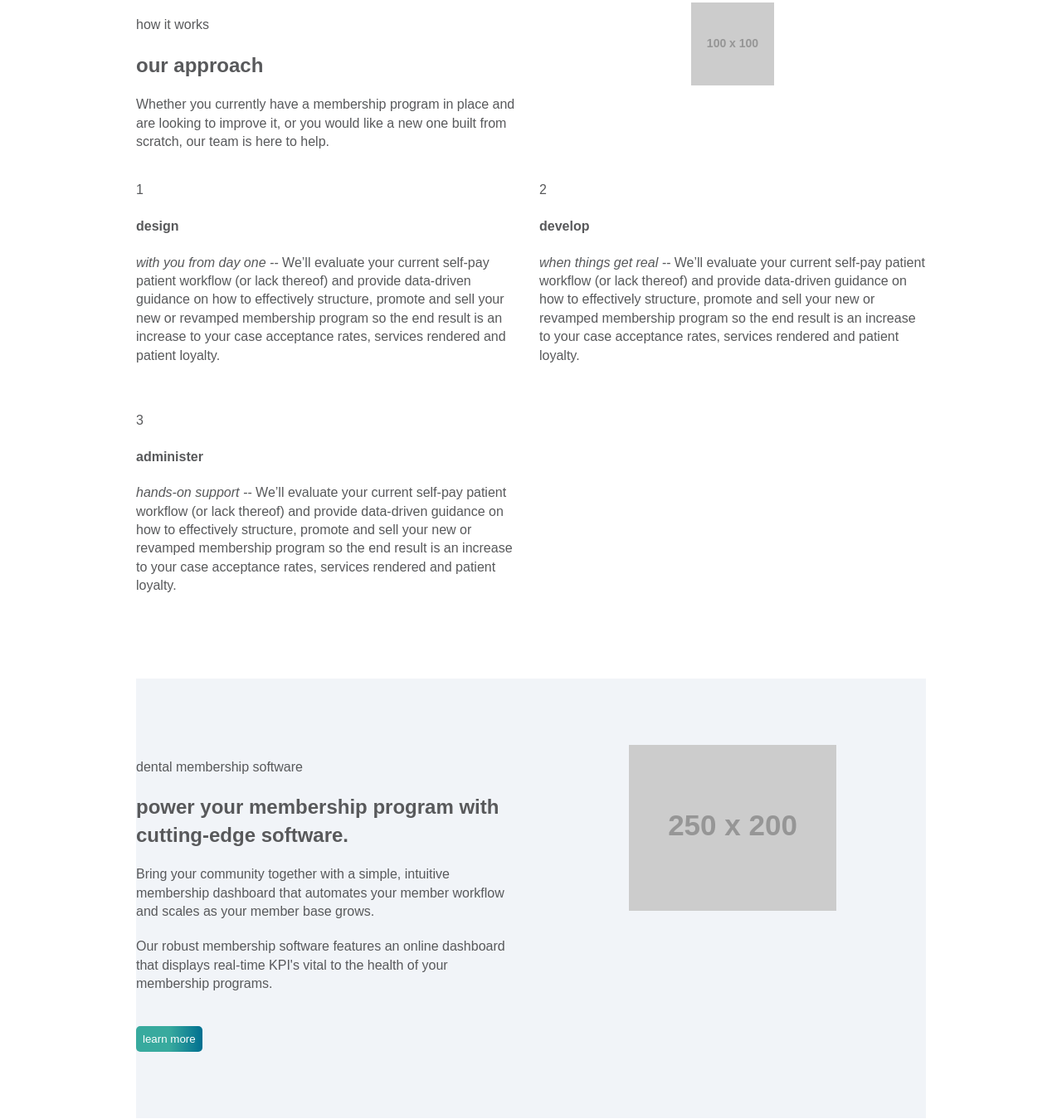
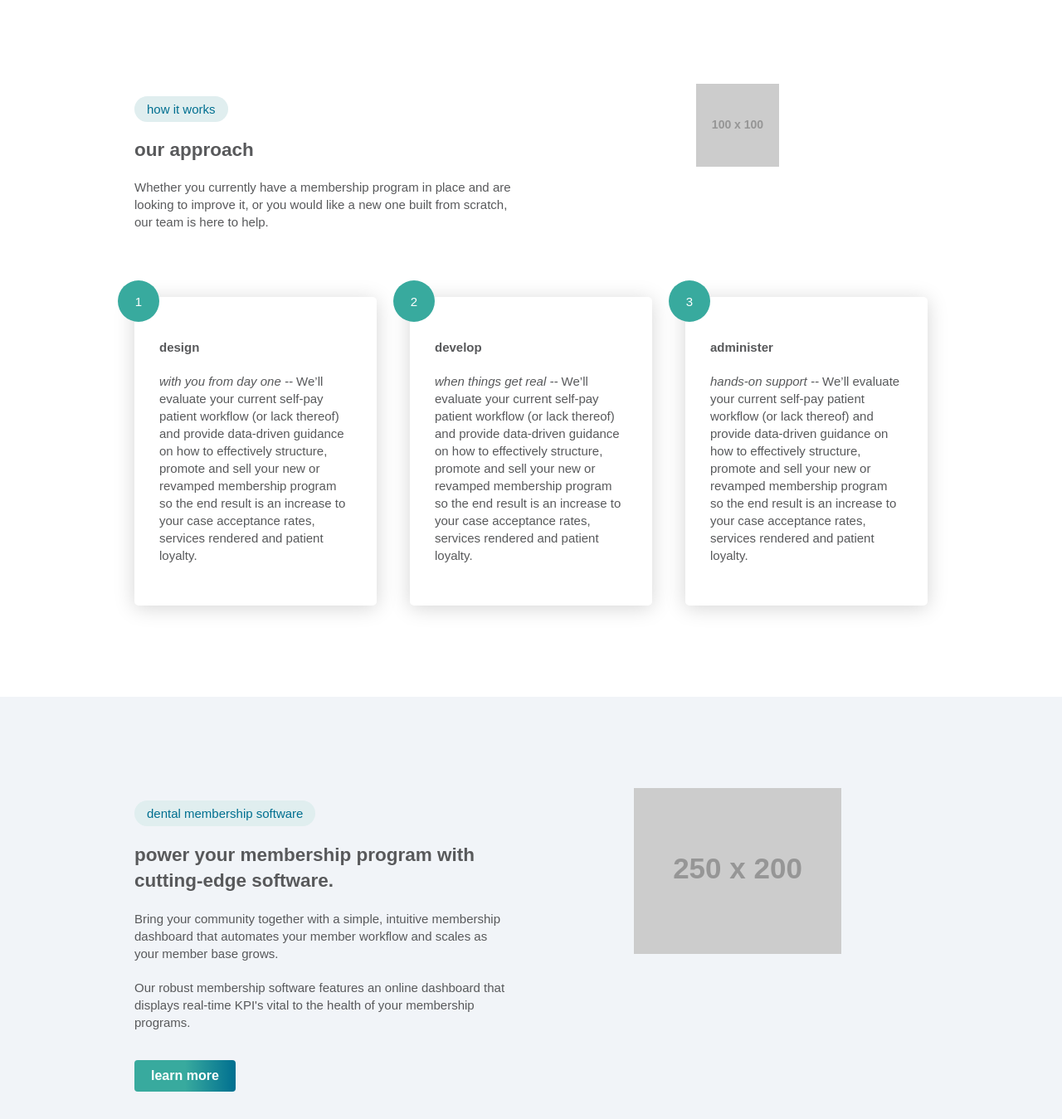
Before and after one commit to CodingGabe/membersy, a Gatsby site: page / in a window 1280 px wide. Shown: the part 1149-2498 px from the top of the page at 83% size. Built offline with nearby package versions, Linux system fonts and the light colour scheme; Gatsby itself is replaced by a stand-in of ours; placeholder pictures from the web are drawn by us.

Commit message:
update styles

```diff
--- a/src/components/Main.js
+++ b/src/components/Main.js
@@ -1,17 +1,16 @@
 import React from "react"
 import Link from "gatsby-link"
-import Layout from "../components/Layout"
+import { graphql } from "gatsby"
+import Img from "gatsby-image"
 
 class Main extends React.Component {
   render() {
     return (
       <main>
-        <Layout>
         <Hero />
         <Experience />
         <Approach />
         <Software />
-        </Layout>
       </main>
     )
   }
@@ -19,13 +18,14 @@ class Main extends React.Component {
 
 const Hero = () => (
   <section className="hero">
+    <div className="container">
       <div className="membersy_grid--wrapper">
         <div className="membersy_grid--item">
-        <h1>membership dentistry has arrived</h1>
+          <h1 className="membersy_heading">membership dentistry has arrived</h1>
           <p>
-          Today's consumers have come to expect a highly personal and connected
-          experience in everything they do. It's time denistry met those
-          expectations.
+            Today's consumers have come to expect a highly personal and
+            connected experience in everything they do. It's time denistry met
+            those expectations.
           </p>
           <div className="btn_wrapper">
             <button className="membersy_btn--primary">
@@ -41,19 +41,22 @@ const Hero = () => (
           <img src="https://via.placeholder.com/150" alt="placeholder" />
         </div>
       </div>
+    </div>
   </section>
 )
 
 const Experience = () => (
   <section className="experience background_gray">
-    <h2>a membership experience</h2>
+    <div className="container u_text--center">
+      <h2 className="membersy_subheading">a membership experience</h2>
       <p>
-      We're membersy, an Austin, Texas-based digital health company that prvieds
-      dental practices with thoughtfully designed membership programs to make
-      dental care more approachable.
+        We're membersy, an Austin, Texas-based digital health company that
+        prvieds dental practices with thoughtfully designed membership programs
+        to make dental care more approachable.
       </p>
       <div className="mac_box--wrapper">
         <img src="https://via.placeholder.com/100x100" alt="placeholder" />
+        <div className="u_flex--text">
         <h4>
           welcome to <span className="color_membersy">membersy</span>
         </h4>
@@ -63,85 +66,117 @@ const Experience = () => (
           administered dental membership program.
         </p>
         </div>
+      </div>
       <Link to="/">learn more about dental membership plans</Link>
+    </div>
   </section>
 )
 
 const Approach = () => (
   <section className="approach">
+    <div className="container">
       <div className="membersy_grid--wrapper">
         <div className="membersy_grid--item">
           <p className="membersy_badge">how it works</p>
-        <h2>our approach</h2>
+          <h2 className="membersy_subheading">our approach</h2>
           <p>
             Whether you currently have a membership program in place and are
-          looking to improve it, or you would like a new one built from scratch,
-          our team is here to help.
+            looking to improve it, or you would like a new one built from
+            scratch, our team is here to help.
           </p>
         </div>
         <div className="membersy_grid--item">
           <img src="https://via.placeholder.com/100x100" alt="placeholder" />
         </div>
       </div>
-    <div className="membersy_grid--wrapper">
-      <div className="membersy_grid--item">
+      <div className="membersy_grid--wrapper u_spacing--top">
+        <div className="membersy_grid--item-3">
           <div className="membersy_card">
-          <p className="number_badge">1</p>
+            <div className="number_badge">1</div>
             <h4>design</h4>
             <p>
               <em>with you from day one --</em> We’ll evaluate your current
-            self-pay patient workflow (or lack thereof) and provide data-driven
-            guidance on how to effectively structure, promote and sell your new
-            or revamped membership program so the end result is an increase to
-            your case acceptance rates, services rendered and patient loyalty.
+              self-pay patient workflow (or lack thereof) and provide
+              data-driven guidance on how to effectively structure, promote and
+              sell your new or revamped membership program so the end result is
+              an increase to your case acceptance rates, services rendered and
+              patient loyalty.
             </p>
           </div>
         </div>
-      <div className="membersy_grid--item">
+        <div className="membersy_grid--item-3">
           <div className="membersy_card">
-          <p className="number_badge">2</p>
+            <div className="number_badge">2</div>
             <h4>develop</h4>
             <p>
               <em>when things get real --</em> We’ll evaluate your current
-            self-pay patient workflow (or lack thereof) and provide data-driven
-            guidance on how to effectively structure, promote and sell your new
-            or revamped membership program so the end result is an increase to
-            your case acceptance rates, services rendered and patient loyalty.
+              self-pay patient workflow (or lack thereof) and provide
+              data-driven guidance on how to effectively structure, promote and
+              sell your new or revamped membership program so the end result is
+              an increase to your case acceptance rates, services rendered and
+              patient loyalty.
             </p>
           </div>
         </div>
-      <div className="membersy_grid--item">
+        <div className="membersy_grid--item-3">
           <div className="membersy_card">
-          <p className="number_badge">3</p>
+            <div className="number_badge">3</div>
             <h4>administer</h4>
             <p>
               <em>hands-on support --</em> We’ll evaluate your current self-pay
-            patient workflow (or lack thereof) and provide data-driven guidance
-            on how to effectively structure, promote and sell your new or
-            revamped membership program so the end result is an increase to your
-            case acceptance rates, services rendered and patient loyalty.
+              patient workflow (or lack thereof) and provide data-driven
+              guidance on how to effectively structure, promote and sell your
+              new or revamped membership program so the end result is an
+              increase to your case acceptance rates, services rendered and
+              patient loyalty.
             </p>
+          </div>
         </div>
       </div>
     </div>
   </section>
 )
 
-const Software = () => (
+const Software = ({ data }) => (
   <section className="software background_gray">
+    <div className="container">
       <div className="membersy_grid--wrapper">
         <div className="membersy_grid--item">
           <p className="membersy_badge">dental membership software</p>
-    <h2>power your membership program with cutting-edge software.</h2>
-    <p>Bring your community together with a simple, intuitive membership dashboard that automates your member workflow and scales as your member base grows.</p>
-    <p>Our robust membership software features an online dashboard that displays real-time KPI's vital to the health of your membership programs.</p>
-    <button className="membersy_btn">learn more</button>
+          <h2 className="membersy_subheading">power your membership program with cutting-edge software.</h2>
+          <p>
+            Bring your community together with a simple, intuitive membership
+            dashboard that automates your member workflow and scales as your
+            member base grows.
+          </p>
+          <p>
+            Our robust membership software features an online dashboard that
+            displays real-time KPI's vital to the health of your membership
+            programs.
+          </p>
+          <button className="membersy_btn u_spacing--top-small">learn more</button>
         </div>
         <div className="membersy_grid--item">
+          {/* <Img fixed={data.file.childImageSharp.fixed} /> */}
           <img src="https://via.placeholder.com/250x200" alt="placeholder" />
+        </div>
       </div>
     </div>
   </section>
 )
 
+export const query = graphql`
+  query {
+    file(relativePath: { eq: "/dash-components.jpg" }) {
+      childImageSharp {
+        # Specify the image processing specifications right in the query.
+        # Makes it trivial to update as your page's design changes.
+        fixed(width: 125, height: 125) {
+          ...GatsbyImageSharpFixed
+        }
+      }
+    }
+  }
+`
+
 export default Main
--- a/src/styles/_buttons.scss
+++ b/src/styles/_buttons.scss
@@ -1,15 +1,22 @@
 @import "tokens";
+
+.btn_wrapper {
+    margin-top: 30px;
+}
 
 .membersy_btn,
 .membersy_btn--primary,
 .membersy_btn--secondary {
     display: inline-block;
-    padding: .5rem;
+    padding: 1rem 2rem;
     color: $color_white;
     border-radius: $border_round;
     border: none;
-    margin-top: 20px;
     transition: all .2s ease-in-out;
+    color: $color_white;
+    text-decoration: none;
+    font-size: 16px;
+    font-weight: $bold;
     &:hover {
         color: $color_white;
         box-shadow: 0 2px 20px rgba(0,0,0,.27);
--- a/src/styles/_main.scss
+++ b/src/styles/_main.scss
@@ -28,7 +28,7 @@ main {
 }
 footer {
     grid-area: footer;
-    font-size: .75rem;
+    font-size: 1.2rem;
     background: #F1F4F8;
     .container {
         display: flex;
@@ -61,6 +61,18 @@ section {
     padding: 80px 0;
 }
 
+.mac_box--wrapper {
+    display: flex;
+    margin: 40px 0;
+    background-color: $color_white;
+    padding: $baseline * 2;
+    border-radius: 5px;
+    box-shadow: 0 3px 24px rgba(0,0,0,.17);
+    img {
+        margin-right: 40px;
+    }
+}
+
 @media (min-width: 800px) {
     .membersy_grid--wrapper {
         display: grid;
@@ -73,6 +85,30 @@ section {
     .membersy_grid--item {
         grid-column: span 6;
         justify-self: center;
+    }
+    .membersy_grid--item-3 {
+        grid-column: span 4;
+    }
+}
+
+.membersy_card {
+    position: relative;
+    padding: $baseline * 2;
+    border-radius: 5px;
+    box-shadow: 0 3px 24px rgba(0,0,0,.17);
+    .number_badge {
+        position: absolute;
+        top: -20px;
+        left: -20px;
+        display: flex;
+        justify-content: center;
+        align-items: center;
+        background-color: $color_primary;
+        color: $color_white;
+        padding: 10px;
+        border-radius: 50%;
+        height: 50px;
+        width: 50px;
     }
 }
 
@@ -87,3 +123,12 @@ section {
 .background_gray {
     background: $color_gray;
 }
+
+.membersy_badge {
+    display: inline-block;
+    background-color: #E0EEEF;
+    color: $color_secondary;
+    margin-bottom: 0;
+    padding: 5px 15px;
+    border-radius: 25px;
+}
--- a/src/styles/_tokens.scss
+++ b/src/styles/_tokens.scss
@@ -8,9 +8,9 @@ $color_gray: #F1F4F8;
 
 // Typography ----------
 $font_body: Arial, Helvetica, sans-serif;
-$baseline: 1rem;
+$baseline: 1.5rem;
 $bold: 700;
 
 // Utility ----------
-$border_round: 5px;
-$gutter: 20px;
+$border_round: 4px;
+$gutter: 40px;
--- a/src/styles/_typography.scss
+++ b/src/styles/_typography.scss
@@ -1,4 +1,14 @@
 @import "tokens";
+
+html {
+    font-size: 10px;
+}
+
+@media (min-width: 800px) {
+    html {
+        font-size: 10px;
+    }
+}
 
 body {
     font-size: $baseline;
@@ -10,3 +20,11 @@ body {
 p {
     margin-bottom: 20px;
 }
+
+a {
+    color: $color_secondary;
+}
+
+.color_membersy {
+    color: $color_primary;
+}
--- /dev/null
+++ b/src/styles/_utility.scss
@@ -0,0 +1,17 @@
+@import "tokens";
+
+.u_text--center {
+    text-align: center;
+}
+
+.u_flex--text {
+    text-align: left;
+}
+
+.u_spacing--top {
+    margin-top: 60px;
+}
+
+.u_spacing--top-small {
+    margin-top: 15px;
+}
--- a/src/styles/index.scss
+++ b/src/styles/index.scss
@@ -2,3 +2,4 @@
 @import './typography';
 @import './nav';
 @import './buttons';
+@import './utility';
```
Also changed, not shown: content/blog/first-post/index.md (added, +13 -0 lines), content/assets/dash-components.png (added). Lines whose indentation alone changed are shown as unchanged.
